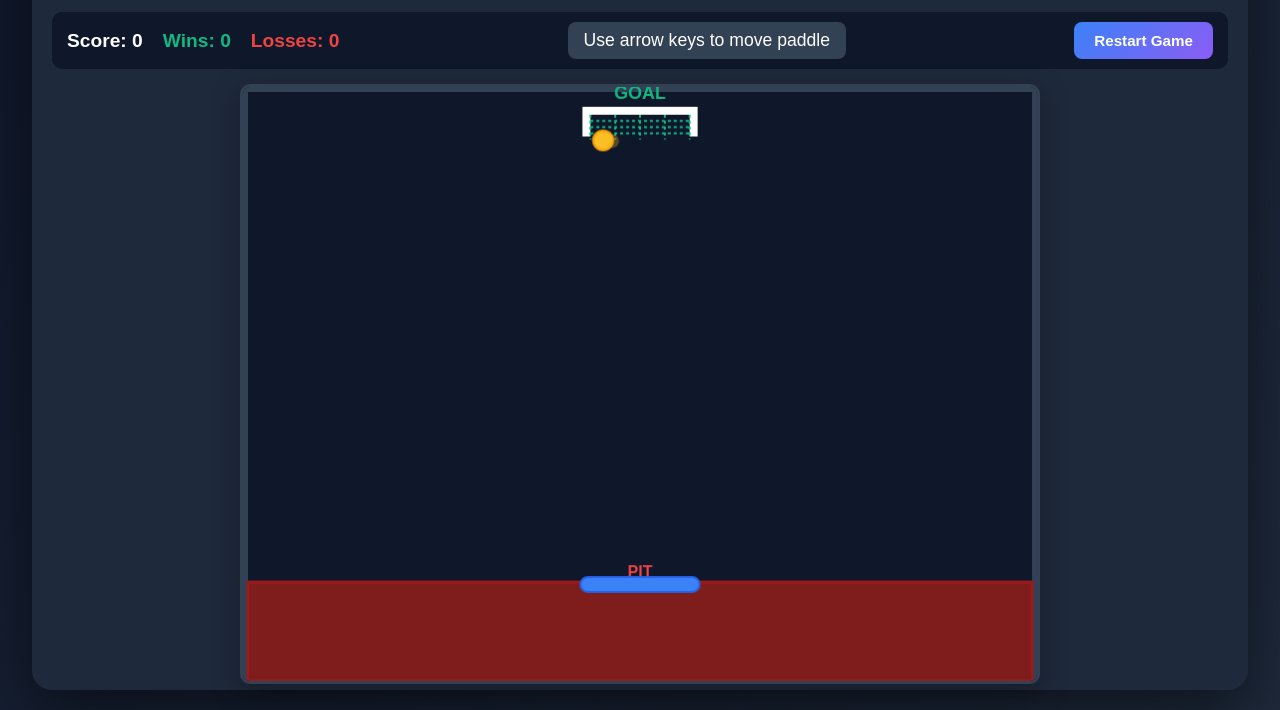
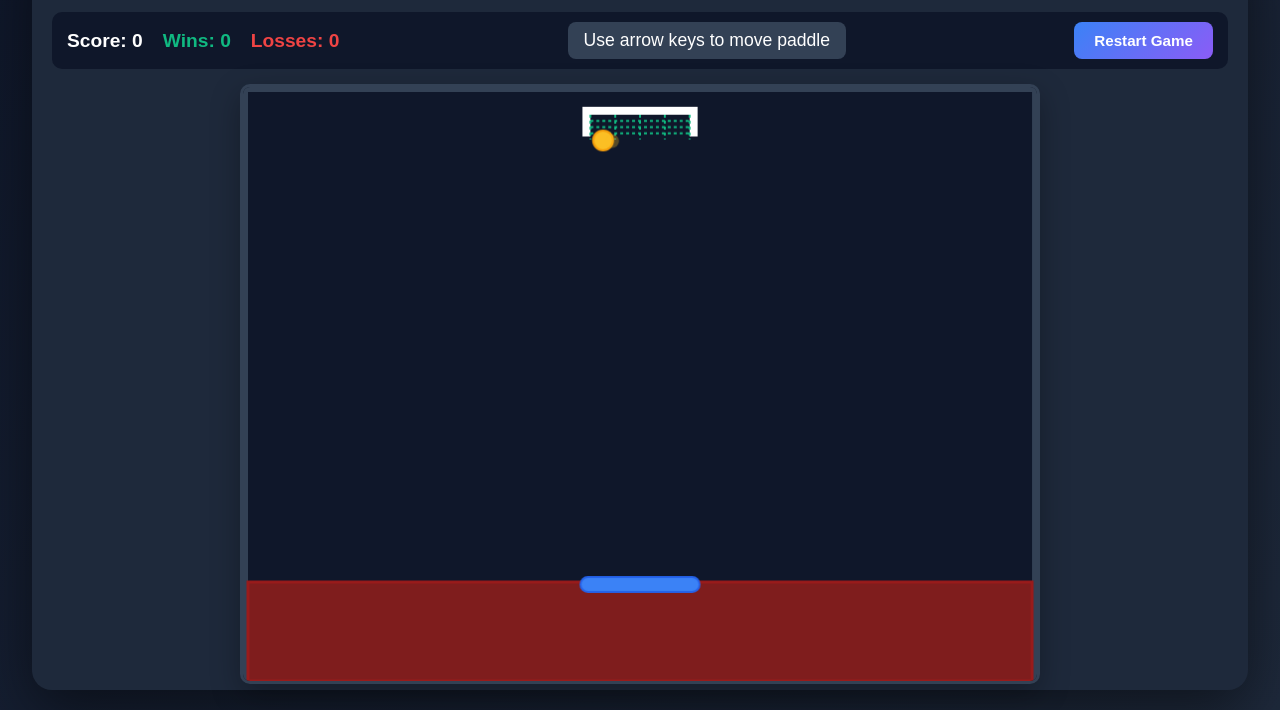
Before and after one commit to jburos/games, a plain HTML site: page pong-escape.html in a window 1280 px wide. Shown: the part 90-800 px from the top of the page. Drawn offline with Linux system fonts and the light colour scheme.

Commit message:
update start to avoid auto-score

```diff
--- a/pong-escape.html
+++ b/pong-escape.html
@@ -399,15 +399,14 @@
       ball.x = minX + Math.random() * (maxX - minX);
       ball.y = minY + Math.random() * (maxY - minY);
 
-      // Calculate distances to each wall
+      // Calculate distances to each wall (excluding top/goal)
       const distToTop = ball.y - wallThickness;
       const distToLeft = ball.x - wallThickness;
       const distToRight = canvasWidth - wallThickness - ball.x;
       const distToBottom = canvasHeight - wallThickness - ball.y;
 
-      // Find the closest wall
+      // Find the closest wall (excluding top/goal)
       const distances = [
-        { wall: 'top', dist: distToTop },
         { wall: 'left', dist: distToLeft },
         { wall: 'right', dist: distToRight },
         { wall: 'bottom', dist: distToBottom }
@@ -417,14 +416,10 @@
         current.dist < min.dist ? current : min
       );
 
-      // Set velocity towards the closest wall
+      // Set velocity towards the closest wall (never towards goal/top)
       const baseSpeed = (3 + Math.random() * 2) * scale;
 
       switch(closestWall.wall) {
-        case 'top': // Move towards top wall
-          ball.vx = (Math.random() - 0.5) * baseSpeed * 0.5; // Small horizontal component
-          ball.vy = -baseSpeed; // Move up
-          break;
         case 'left': // Move towards left wall
           ball.vx = -baseSpeed; // Move left
           ball.vy = (Math.random() - 0.5) * baseSpeed * 0.5; // Small vertical component
@@ -666,24 +661,12 @@
       }
       ctx.setLineDash([]);
 
-      // Draw goal label
-      ctx.fillStyle = '#10b981';
-      ctx.font = `bold ${18 * scale}px Arial`;
-      ctx.textAlign = 'center';
-      ctx.fillText('GOAL', EXIT_X + EXIT_WIDTH / 2, EXIT_Y - 8 * scale);
-
       // Draw pit
       ctx.fillStyle = '#7f1d1d';
       ctx.fillRect(PIT_X, PIT_Y, PIT_WIDTH, canvasHeight - PIT_Y);
       ctx.strokeStyle = '#991b1b';
       ctx.lineWidth = 3 * scale;
       ctx.strokeRect(PIT_X, PIT_Y, PIT_WIDTH, canvasHeight - PIT_Y);
-
-      // Draw pit label
-      ctx.fillStyle = '#ef4444';
-      ctx.font = `bold ${16 * scale}px Arial`;
-      ctx.textAlign = 'center';
-      ctx.fillText('PIT', PIT_X + PIT_WIDTH / 2, PIT_Y - 5 * scale);
 
       // Draw paddle with rounded ends
       const radius = paddle.height / 2;
```
